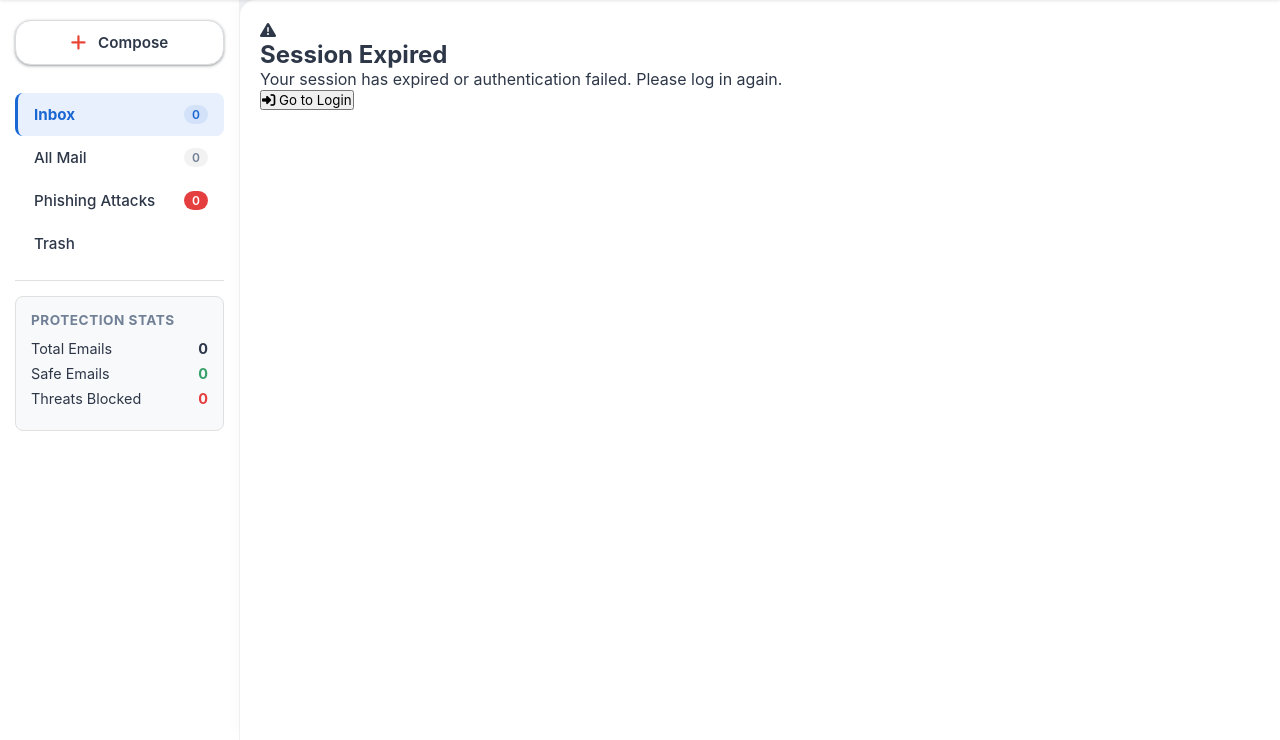
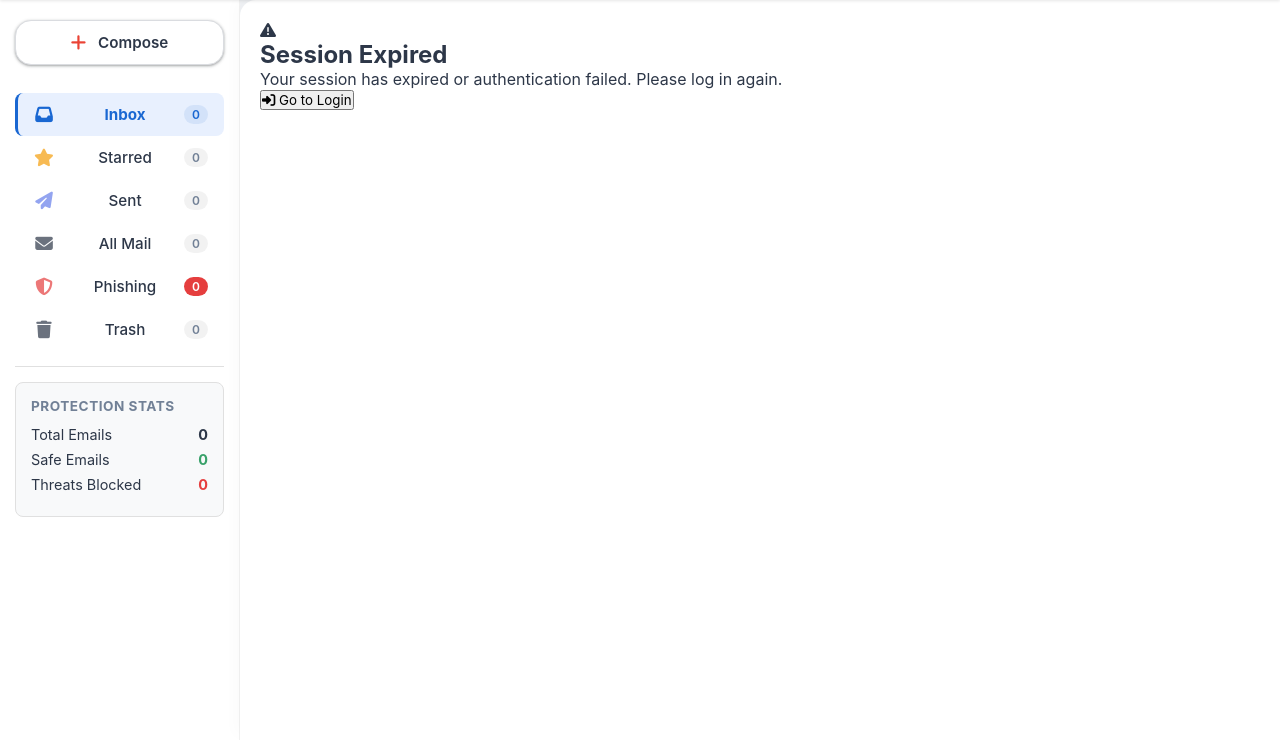
Before and after one commit to Sathyansanjai/secure-mail, a Flask app: template templates/main.html in a window 1280 px wide. Shown: the part 60-800 px from the top of the page. Run offline with Flask 3, Linux system fonts and the light colour scheme; the template is opened without the code that fills it, so the values that code supplies are empty.

Commit message:
restore star bugs can clear addd side bar new menus sent starred also

```diff
--- a/app.py
+++ b/app.py
@@ -279,6 +279,8 @@ def inbox_content():
         ).execute()
 
         from utils.database import get_db_connection
+        import json
+        from security.ml_detector import get_explanation_html
 
         emails = []
         for m in results.get("messages", []):
@@ -286,7 +288,7 @@ def inbox_content():
                 userId="me",
                 id=m["id"],
                 format="metadata",
-                metadataHeaders=["From", "Subject"]
+                metadataHeaders=["From", "Subject", "Date"]
             ).execute()
 
             headers = {h["name"]: h["value"] for h in msg["payload"]["headers"]}
@@ -294,16 +296,28 @@ def inbox_content():
             # Check DB for phishing status
             is_phishing = False
             confidence = 0
+            reason = ""
+            explanation_html = ""
+
             with get_db_connection() as conn:
                 cursor = conn.cursor()
                 cursor.execute(
-                    "SELECT phishing, confidence FROM email_logs WHERE message_id = ?",
+                    "SELECT phishing, confidence, reason, explanation FROM email_logs WHERE message_id = ?",
                     (m["id"],)
                 )
                 row = cursor.fetchone()
                 if row:
                     is_phishing = bool(row[0])
                     confidence = row[1] or 0
+                    reason = row[2] or ""
+                    explanation = row[3]
+                    if explanation:
+                        try:
+                            exp_data = json.loads(explanation) if isinstance(explanation, str) else explanation
+                            if exp_data and (exp_data.get('phishing_words') or exp_data.get('safe_words')):
+                                explanation_html = get_explanation_html(exp_data)
+                        except:
+                            pass
 
             emails.append({
                 "id": m["id"],
@@ -312,7 +326,10 @@ def inbox_content():
                 "body": msg.get("snippet", ""),
                 "is_phishing": is_phishing,
                 "confidence": int(confidence * 100) if confidence else None,
-                "scanned": row is not None
+                "reason": reason,
+                "explanation_html": explanation_html,
+                "scanned": row is not None,
+                "date": headers.get("Date", "").split("+")[0].strip() # Clean date
             })
 
         return render_template("inbox.html", emails=emails)
@@ -490,9 +507,20 @@ def all_mail():
                 rows = cursor.fetchall()
 
                 for row in rows:
+                    exp_html = ""
+                    if row[4]:
+                        try:
+                            import json
+                            from security.ml_detector import get_explanation_html
+                            exp_data = json.loads(row[4]) if isinstance(row[4], str) else row[4]
+                            if exp_data: exp_html = get_explanation_html(exp_data)
+                        except: pass
+
                     phishing_map[row[0]] = {
                         "is_phishing": bool(row[1]),
-                        "confidence": row[2] or 0
+                        "confidence": row[2] or 0,
+                        "reason": row[3] or "",
+                        "explanation_html": exp_html
                     }
 
         # 4. Assemble Final List
@@ -514,6 +542,8 @@ def all_mail():
             p_status = phishing_map.get(msg_id, {})
             is_phishing = p_status.get("is_phishing", False)
             confidence = p_status.get("confidence", 0)
+            reason = p_status.get("reason", "")
+            explanation_html = p_status.get("explanation_html", "")
             scanned = msg_id in phishing_map
 
             emails.append({
@@ -524,8 +554,11 @@ def all_mail():
                 "starred": starred,
                 "flagged": flagged,
                 "is_phishing": is_phishing,
-                "confidence": int(confidence * 100) if confidence else None,
-                "scanned": scanned
+                "confidence": int(confidence * 100) if confidence else 0,
+                "reason": reason,
+                "explanation_html": explanation_html,
+                "scanned": scanned,
+                "date": headers.get("Date", "").split("+")[0].strip()
             })
 
         # Check for next page token
@@ -591,27 +624,42 @@ def starred_mail():
             # Check DB for phishing status
             is_phishing = False
             confidence = 0
+            reason = ""
+            explanation_html = ""
             with get_db_connection() as conn:
                 cursor = conn.cursor()
                 cursor.execute(
-                    "SELECT phishing, confidence FROM email_logs WHERE message_id = ?",
+                    "SELECT phishing, confidence, reason, explanation FROM email_logs WHERE message_id = ?",
                     (m["id"],)
                 )
                 row = cursor.fetchone()
                 if row:
                     is_phishing = bool(row[0])
                     confidence = row[1] or 0
+                    reason = row[2] or ""
+                    explanation = row[3]
+                    if explanation:
+                        try:
+                            import json
+                            from security.ml_detector import get_explanation_html
+                            exp_data = json.loads(explanation) if isinstance(explanation, str) else explanation
+                            if exp_data:
+                                explanation_html = get_explanation_html(exp_data)
+                        except:
+                            pass
 
             emails.append({
                 "id": m["id"],
                 "sender": headers.get("From", ""),
                 "subject": headers.get("Subject", ""),
                 "body": msg.get("snippet", ""),
-                "date": headers.get("Date", ""),
+                "date": headers.get("Date", "").split("+")[0].strip(),
                 "is_phishing": is_phishing,
-                "confidence": int(confidence * 100) if confidence else None,
+                "confidence": int(confidence * 100) if confidence else 0,
+                "reason": reason,
+                "explanation_html": explanation_html,
                 "scanned": row is not None,
-                "starred": True # Since we're in starred view
+                "starred": True
             })
 
         return render_template("inbox.html", emails=emails, title="Starred Mails")
@@ -647,16 +695,153 @@ def sent_mail():
 
             headers = {h["name"]: h["value"] for h in msg["payload"]["headers"]}
 
+            # Check DB
+            is_phishing = False
+            confidence = 0
+            reason = ""
+            explanation_html = ""
+            with get_db_connection() as conn:
+                cursor = conn.cursor()
+                cursor.execute(
+                    "SELECT phishing, confidence, reason, explanation FROM email_logs WHERE message_id = ?",
+                    (m["id"],)
+                )
+                row = cursor.fetchone()
+                if row:
+                    is_phishing = bool(row[0])
+                    confidence = row[1] or 0
+                    reason = row[2] or ""
+                    explanation = row[3]
+                    if explanation:
+                        try:
+                            import json
+                            from security.ml_detector import get_explanation_html
+                            exp_data = json.loads(explanation) if isinstance(explanation, str) else explanation
+                            if exp_data:
+                                explanation_html = get_explanation_html(exp_data)
+                        except:
+                            pass
+
             emails.append({
                 "id": m["id"],
                 "sender": f"To: {headers.get('To', '')}",
                 "subject": headers.get("Subject", ""),
                 "body": msg.get("snippet", ""),
-                "date": headers.get("Date", ""),
+                "date": headers.get("Date", "").split("+")[0].strip(),
+                "is_phishing": is_phishing,
+                "confidence": int(confidence * 100) if confidence else 0,
+                "reason": reason,
+                "explanation_html": explanation_html,
+                "scanned": row is not None,
                 "is_sent": True
             })
 
         return render_template("inbox.html", emails=emails, title="Sent Mails")
+
+    except Exception as e:
+        logger.error(e)
+        return handle_error(e, 500, False)
+
+# ---------------- Trash ----------------
+
+@app.route("/trash")
+@require_auth
+def trash():
+    try:
+        service = get_gmail_service()
+        if not service:
+            return handle_error("Gmail unavailable", 500, False)
+
+        results = service.users().messages().list(
+            userId="me",
+            labelIds=["TRASH"],
+            maxResults=50
+        ).execute()
+
+        emails = []
+        for m in results.get("messages", []):
+            msg = service.users().messages().get(
+                userId="me",
+                id=m["id"],
+                format="metadata",
+                metadataHeaders=["From", "Subject"]
+            ).execute()
+
+            headers = {h["name"]: h["value"] for h in msg["payload"]["headers"]}
+            body = msg.get("snippet", "")
+
+            # Check database for phishing info
+            from utils.database import get_db_connection
+            import json
+            from security.ml_detector import get_explanation_html
+
+            is_phishing = False
+            confidence = 0
+            reason = ""
+            explanation_html = ""
+            action = ""
+
+            with get_db_connection() as conn:
+                cursor = conn.cursor()
+                cursor.execute(
+                    "SELECT phishing, confidence, reason, explanation, action FROM email_logs WHERE message_id = ?",
+                    (m["id"],)
+                )
+                row = cursor.fetchone()
+                if row:
+                    is_phishing = bool(row[0])
+                    confidence = row[1] or 0
+                    reason = row[2] or ""
+                    explanation = row[3]
+                    action = row[4] or ""
+                    if explanation:
+                        try:
+                            # Parse explanation JSON
+                            if isinstance(explanation, str):
+                                exp_data = json.loads(explanation) if explanation.strip().startswith('{') else {}
+                            else:
+                                exp_data = explanation if isinstance(explanation, dict) else {}
+
+                            # Generate HTML explanation if we have valid data
+                            if exp_data and (exp_data.get('phishing_words') or exp_data.get('safe_words')):
+                                explanation_html = get_explanation_html(exp_data)
+                            else:
+                                logger.debug(f"No valid explanation data for message {m['id']}")
+                        except Exception as e:
+                            logger.warning(f"Error generating explanation HTML for message {m['id']}: {e}")
+                            explanation_html = ""
+
+            # Format date nicely
+            date_str = ""
+            internal_date = msg.get("internalDate")
+            if internal_date:
+                try:
+                    ts = int(internal_date) / 1000
+                    date_str = datetime.fromtimestamp(ts).strftime('%b %d, %Y %I:%M %p')
+                except:
+                    pass
+
+            if not date_str:
+                 # Fallback to header extraction
+                 header_date = headers.get("Date", "")
+                 if header_date:
+                     # Simple cleanup of header date if complex parsing isn't available
+                     date_str = header_date[:25] # Truncate likely-long header dates
+
+            emails.append({
+                "id": m["id"],
+                "sender": headers.get("From", ""),
+                "subject": headers.get("Subject", ""),
+                "body": body,
+                "is_phishing": is_phishing,
+                "confidence": int(confidence * 100) if confidence else 0,
+                "reason": reason,
+                "action": action,
+                "explanation_html": explanation_html,
+                "date": date_str
+            })
+
+        return render_template("trash.html", emails=emails)
 
     except Exception as e:
         logger.error(e)
@@ -788,25 +973,64 @@ def compose():
 def api_stats():
     try:
         from utils.database import get_db_connection
+        service = get_gmail_service()
+        if not service:
+            return jsonify({"error": "Gmail unavailable"}), 500
 
+        # Robust label fetching
+        labels_results = service.users().labels().list(userId="me").execute()
+        labels = labels_results.get("labels", [])
+
+        def get_count(label_id):
+            try:
+                l = service.users().labels().get(userId="me", id=label_id).execute()
+                return l.get("messagesTotal", 0)
+            except:
+                return 0
+
+        # Try to find labels by ID or Name
+        inbox_count = get_count("INBOX")
+        trash_count = get_count("TRASH")
+        starred_count = get_count("STARRED")
+        sent_count = get_count("SENT")
+
+        # Fallback if IDs are different (rare index/localized)
+        if starred_count == 0:
+            star_id = next((l["id"] for l in labels if l["name"].upper() == "STARRED"), "STARRED")
+            starred_count = get_count(star_id)
+
+        if sent_count == 0:
+            sent_id = next((l["id"] for l in labels if l["name"].upper() == "SENT"), "SENT")
+            sent_count = get_count(sent_id)
+
+        # DB counts for protection stats
         with get_db_connection() as conn:
             cursor = conn.cursor()
             cursor.execute("SELECT COUNT(*) FROM email_logs")
-            total = cursor.fetchone()[0]
+            total_scanned = cursor.fetchone()[0]
 
             cursor.execute("SELECT COUNT(*) FROM email_logs WHERE phishing = 1")
-            phishing = cursor.fetchone()[0]
+            phishing_detected = cursor.fetchone()[0]
 
-            safe = total - phishing
+            safe_scanned = total_scanned - phishing_detected
 
         return jsonify({
-            "total": total,
-            "safe": safe,
-            "phishing": phishing
+            "inbox": inbox_count,
+            "starred": starred_count,
+            "sent": sent_count,
+            "trash": trash_count,
+            "allmail": inbox_count + trash_count + sent_count, # Better estimate
+            "phishing": phishing_detected,
+            "total_scanned": total_scanned,
+            "safe_scanned": safe_scanned
         })
 
     except Exception as e:
-        logger.error(e)
+        logger.error(f"Stats error: {e}")
+        return jsonify({"error": str(e)}), 500
+
+    except Exception as e:
+        logger.error(f"Stats error: {e}")
         return jsonify({"error": str(e)}), 500
 
 # ---------------- API: Check New Emails ----------------
@@ -864,7 +1088,7 @@ def api_check_new_emails():
                 confidence=conf,
                 reason=reason,
                 action="Moved to Trash" if is_phish else "Delivered to Inbox",
-                explanation=exp if is_phish else None,
+                explanation=exp,
                 message_id=m["id"],
                 body=body
             )
--- a/security/ml_detector.py
+++ b/security/ml_detector.py
@@ -152,7 +152,7 @@ def ml_predict(text):
         if prediction == 1:
             reason = KnowledgeSynthesisEngine.synthesize(explanation_data.get('phishing_words', []))
         else:
-            reason = "The communication exhibits structural patterns consistent with authorized business correspondence."
+            reason = "Automated heuristics and linguistic analysis indicate this message maintains a high integrity score. No malicious payloads or social engineering patterns identified."
 
         return bool(prediction), float(pred_confidence), reason, explanation_data
 
--- a/static/css/style.css
+++ b/static/css/style.css
@@ -1157,17 +1192,47 @@ button {
     pointer-events: none;
 }
 
-/* Better Sidebar Icons */
-.menu-item i {
-    width: 20px;
-    margin-right: 12px;
-    font-size: 1.1rem;
-    text-align: center;
-    opacity: 0.7;
+/* Sent & Starred Variants */
+.email-card.sent-variant {
+    border-left: 4px solid var(--primary);
+    background: linear-gradient(to right, #f0f7ff, #ffffff);
 }
 
-.menu-item.active i {
-    opacity: 1;
+.email-card.sent-variant .email-icon {
+    background: #e1effe;
+    color: var(--primary);
+}
+
+.email-date-mini {
+    font-size: 0.75rem;
+    color: #94a3b8;
+    margin-bottom: 4px;
+}
+
+.text-warning {
+    color: #f59e0b !important;
+}
+
+.text-primary {
+    color: var(--primary) !important;
+}
+
+.star-btn i.fas {
+    animation: star-bounce 0.3s cubic-bezier(0.175, 0.885, 0.32, 1.275);
+}
+
+@keyframes star-bounce {
+    0% {
+        transform: scale(1);
+    }
+
+    50% {
+        transform: scale(1.4);
+    }
+
+    100% {
+        transform: scale(1);
+    }
 }
 
 /* Better Sidebar Icons */
--- a/static/js/app.js
+++ b/static/js/app.js
@@ -27,6 +27,8 @@ function initApp() {
 
             // Load page
             if (page === "inbox") loadPage("/inbox");
+            if (page === "starred") loadPage("/starred");
+            if (page === "sent") loadPage("/sent");
             if (page === "allmail") loadPage("/allmail");
             if (page === "trash") loadPage("/trash");
             if (page === "phishing") loadPage("/phishing-logs");
@@ -67,6 +69,8 @@ function initApp() {
                 document.querySelector(".menu-item.active")?.dataset.page || "inbox";
 
             if (activePage === "inbox") loadPage("/inbox", false); // Silent refresh
+            if (activePage === "starred") loadPage("/starred", false);
+            if (activePage === "sent") loadPage("/sent", false);
             if (activePage === "trash") loadPage("/trash", false);
             if (activePage === "phishing") loadPage("/phishing-logs", false);
             if (activePage === "allmail") loadPage("/allmail", false);
@@ -100,22 +104,25 @@ function initApp() {
     // Check immediately on load
     setTimeout(checkNewEmails, 1000);
 
-    // Auto refresh every 30 seconds (reduced frequency for better performance)
+    // Auto refresh stats and only refresh Active page if it's the Inbox
     setInterval(() => {
         const activeItem = document.querySelector(".menu-item.active");
+        const modalOpen = !!document.querySelector(".email-modal") || !!document.querySelector(".modal-content");
 
-        // If we are on compose page (no active menu item) or any other non-listed page, DO NOT redirect
-        if (!activeItem) return;
+        // Always refresh stats
+        loadStats();
+
+        // Only refresh content if window is focused AND no modal is open
+        if (!document.hasFocus() || modalOpen || !activeItem) return;
 
         const activePage = activeItem.dataset.page;
 
-        if (activePage === "inbox") loadPage("/inbox", false); // false = silent refresh
-        if (activePage === "allmail") loadPage("/allmail", false);
-        if (activePage === "trash") loadPage("/trash", false);
-        if (activePage === "phishing") loadPage("/phishing-logs", false);
+        // Only trigger auto-refresh for Inbox to avoid jumps
+        if (activePage === "inbox") {
+            loadPage("/inbox", false);
+        }
 
-        loadStats();
-    }, 30000);
+    }, 60000);
 
     // Listen for page loaded events to reinitialize components
     window.addEventListener('pageLoaded', function (e) {
@@ -322,20 +329,30 @@ function loadStats() {
         })
         .then(data => {
             if (!data) return;
+
+            // Update counts in sidebar badges
+            const mapping = {
+                "inbox-count": data.inbox,
+                "starred-count": data.starred,
+                "sent-count": data.sent,
+                "allmail-count": data.allmail,
+                "phishing-count": data.phishing,
+                "trash-count": data.trash
+            };
+
+            for (const [id, count] of Object.entries(mapping)) {
+                const el = document.getElementById(id);
+                if (el) el.textContent = count ?? 0;
+            }
+
+            // Update protection stats widgets
             const totalEl = document.getElementById("stat-total");
             const safeEl = document.getElementById("stat-safe");
             const phishingEl = document.getElementById("stat-phishing");
-            const phishingCountEl = document.getElementById("phishing-count");
 
-            if (totalEl) totalEl.textContent = data.total ?? 0;
-            if (safeEl) safeEl.textContent = data.safe ?? 0;
+            if (totalEl) totalEl.textContent = data.total_scanned ?? 0;
+            if (safeEl) safeEl.textContent = data.safe_scanned ?? 0;
             if (phishingEl) phishingEl.textContent = data.phishing ?? 0;
-            if (phishingCountEl) phishingCountEl.textContent = data.phishing ?? 0;
-
-            const inboxCount = document.getElementById("inbox-count");
-            if (inboxCount) inboxCount.textContent = data.safe ?? 0;
-            const allMailCount = document.getElementById("allmail-count");
-            if (allMailCount) allMailCount.textContent = data.total ?? 0;
         })
         .catch(err => {
             // Only log errors, don't show to user (stats are non-critical)
--- a/templates/main.html
+++ b/templates/main.html
@@ -58,13 +58,30 @@
         </div>
 
         <div class="sidebar-menu">
-            <a href="javascript:void(0)" class="menu-item active" data-page="inbox">Inbox <span class="badge"
-                    id="inbox-count">0</span></a>
-            <a href="javascript:void(0)" class="menu-item" data-page="allmail">All Mail <span class="badge"
-                    id="allmail-count">0</span></a>
-            <a href="javascript:void(0)" class="menu-item" data-page="phishing">Phishing Attacks <span
-                    class="badge danger" id="phishing-count">0</span></a>
-            <a href="javascript:void(0)" class="menu-item" data-page="trash">Trash</a>
+            <a href="javascript:void(0)" class="menu-item active" data-page="inbox">
+                <i class="fas fa-inbox"></i>
+                Inbox <span class="badge" id="inbox-count">0</span>
+            </a>
+            <a href="javascript:void(0)" class="menu-item" data-page="starred">
+                <i class="fas fa-star text-warning"></i>
+                Starred <span class="badge" id="starred-count">0</span>
+            </a>
+            <a href="javascript:void(0)" class="menu-item" data-page="sent">
+                <i class="fas fa-paper-plane text-primary"></i>
+                Sent <span class="badge" id="sent-count">0</span>
+            </a>
+            <a href="javascript:void(0)" class="menu-item" data-page="allmail">
+                <i class="fas fa-envelope"></i>
+                All Mail <span class="badge" id="allmail-count">0</span>
+            </a>
+            <a href="javascript:void(0)" class="menu-item" data-page="phishing">
+                <i class="fas fa-shield-alt text-danger"></i>
+                Phishing <span class="badge danger" id="phishing-count">0</span>
+            </a>
+            <a href="javascript:void(0)" class="menu-item" data-page="trash">
+                <i class="fas fa-trash"></i>
+                Trash <span class="badge" id="trash-count">0</span>
+            </a>
 
             <div class="menu-divider"></div>
 
```
Also changed, not shown: other parts of static/css/style.css (+41 -0 lines), database/logs.py (+17 -35 lines), templates/all_mail.html (+8 -6 lines), templates/inbox.html (+48 -24 lines), templates/trash.html (+11 -10 lines).
